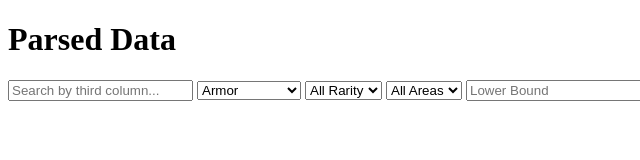
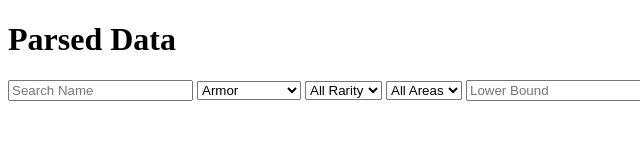
Before and after one commit to jisaacs1207/Aelisus-Items-Backend, a website: page public/index.html in a window 1280 px wide. Shown: the full height of the page, 0-640 px from the left. Drawn offline with Linux system fonts and the light colour scheme; no server answers.

Commit message:
Changed search label

```diff
--- a/public/index.html
+++ b/public/index.html
@@ -27,7 +27,7 @@
 <body>
     <h1>Parsed Data</h1>
     <div>
-        <input type="text" id="searchInput" onkeyup="searchData()" placeholder="Search by third column...">
+        <input type="text" id="searchInput" onkeyup="searchData()" placeholder="Search Name">
         <select id="categorySelect" onchange="updateAreaDropdown(); updateSlotDropdown(); filterData()">
             <option value="armor">Armor</option>
             <option value="weapons">Weapons</option>
```
